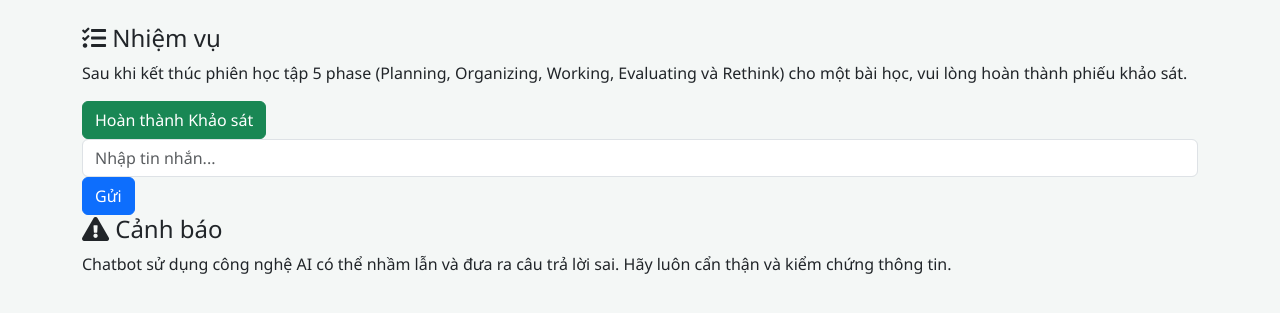
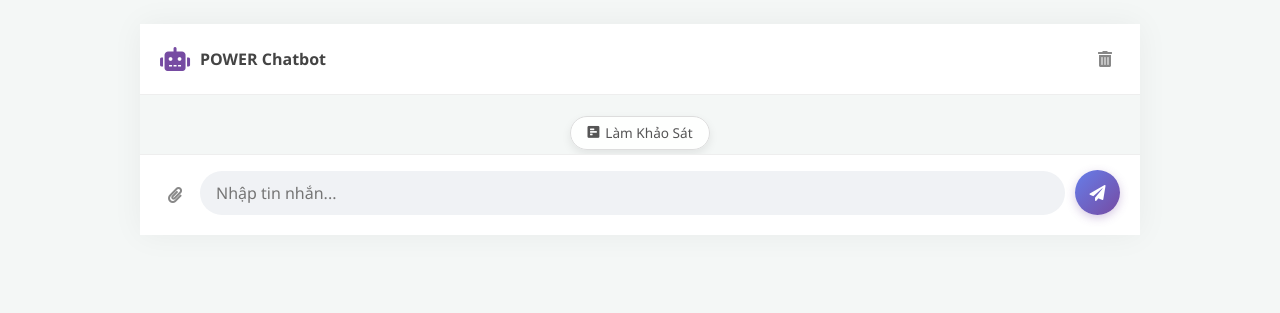
Before and after one commit to tranthanhduysph-coder/power-biology, a Flask app: page /chatbot/gofai in a window 1280 px wide. Shown: the part 56-369 px from the top of the page. Run offline with Flask 3, Linux system fonts and the light colour scheme; a user stored in the database is signed in; data comes from the database, SQL or seed files in the repository; tables that the repository leaves empty hold one stand-in row (values such as "Sample post").

Commit message:
Update chatbot_gofai.html

```diff
--- a/app/templates/chatbot_gofai.html
+++ b/app/templates/chatbot_gofai.html
@@ -1,100 +1,155 @@
-{% extends "base.html" %}
-{% block title %}POWER Biology Chatbot{% endblock %}
+{% extends 'base.html' %}
 
 {% block content %}
-<div class="chat-layout">
-    <div class="side-panel left-panel">
-        <h4><i class="fas fa-tasks"></i> Nhiệm vụ</h4>
-        <p>Sau khi kết thúc phiên học tập 5 phase (Planning, Organizing, Working, Evaluating và Rethink) cho một bài học, vui lòng hoàn thành phiếu khảo sát.</p>
-        <a href="https://forms.gle/9q4x7mBSnAswFcpn9" target="_blank" class="btn btn-success survey-btn">Hoàn thành Khảo sát</a>
+<div class="chat-wrapper">
+    <div class="chat-header">
+        <div class="bot-info">
+            <i class="fas fa-robot" style="color: #764ba2; font-size: 1.5rem;"></i>
+            <span>{{ bot_name if bot_name else 'POWER Chatbot' }}</span>
+        </div>
+        <button class="icon-btn" onclick="clearChatUI()" title="Làm sạch màn hình">
+            <i class="fas fa-trash-alt"></i>
+        </button>
     </div>
 
-    <div class="main-chat-panel">
-        <div id="chat-window" class="chat-window">
-            {% for message in chat_history %}
-                <div class="message {{ message.sender }}">
-                    <div class="icon">
-                        {% if message.sender == 'user' %}
-                            <i class="fas fa-user"></i> {# Icon cho người dùng #}
-                        {% else %}
-                            <i class="fas fa-robot"></i> {# Icon cho chatbot #}
-                        {% endif %}
-                    </div>
-                    <div class="message-content">{{ message.content | safe }}</div>
+    <div class="chat-box" id="chat-box">
+        {% for msg in chat_history %}
+            <div class="message {{ msg.sender }}">
+                <div class="avatar">
+                    {% if msg.sender == 'user' %}
+                        <i class="fas fa-user"></i>
+                    {% else %}
+                        <i class="fas fa-robot"></i>
+                    {% endif %}
                 </div>
-            {% endfor %}
+                <div class="bubble">
+                    {{ msg.text | safe }}
+                </div>
+            </div>
+        {% endfor %}
+
+        <div id="loading" class="message bot" style="display: none;">
+            <div class="avatar"><i class="fas fa-robot"></i></div>
+            <div class="bubble">
+                <div class="typing"><span></span><span></span><span></span></div>
+            </div>
         </div>
-        <form id="chat-form" class="chat-input-form">
-            <input type="text" id="user-input" class="form-control" placeholder="Nhập tin nhắn..." autocomplete="off">
-            <button type="submit" class="btn btn-primary">Gửi</button>
-        </form>
     </div>
 
-    <div class="side-panel right-panel">
-        <h4><i class="fas fa-exclamation-triangle"></i> Cảnh báo</h4>
-        <p>Chatbot sử dụng công nghệ AI có thể nhầm lẫn và đưa ra câu trả lời sai. Hãy luôn cẩn thận và kiểm chứng thông tin.</p>
+    <div class="utilities-bar">
+        <a href="https://forms.gle/yjWe3t7DfCve63776" target="_blank" class="utility-chip">
+            <i class="fas fa-poll-h"></i> Làm Khảo Sát
+        </a>
+        </div>
+
+    <div class="input-area">
+        <button class="icon-btn" onclick="document.getElementById('file-upload').click()" title="Gửi ảnh/file">
+            <i class="fas fa-paperclip"></i>
+        </button>
+        <input type="file" id="file-upload" hidden onchange="alert('Tính năng upload đang được phát triển!')">
+
+        <div class="input-container">
+            <textarea
+                id="user_input"
+                placeholder="Nhập tin nhắn..."
+                rows="1"
+                oninput="autoResize(this)"
+                onkeydown="handleEnter(event)"
+            ></textarea>
+        </div>
+
+        <button id="send-btn" class="send-btn" onclick="sendMessage()">
+            <i class="fas fa-paper-plane"></i>
+        </button>
     </div>
 </div>
 
 <script>
-    // Phần JavaScript giữ nguyên như cũ
-    document.addEventListener('DOMContentLoaded', () => {
-        const form = document.getElementById('chat-form');
-        const userInput = document.getElementById('user-input');
-        const chatWindow = document.getElementById('chat-window');
-        chatWindow.scrollTop = chatWindow.scrollHeight;
+    const chatBox = document.getElementById('chat-box');
+    const userInput = document.getElementById('user_input');
 
-        form.addEventListener('submit', async (e) => {
+    // Tự động cuộn xuống cuối
+    function scrollToBottom() {
+        chatBox.scrollTop = chatBox.scrollHeight;
+    }
+    scrollToBottom();
+
+    // Tự động giãn dòng textarea
+    function autoResize(textarea) {
+        textarea.style.height = 'auto';
+        textarea.style.height = textarea.scrollHeight + 'px';
+    }
+
+    // Xử lý phím Enter
+    function handleEnter(e) {
+        if (e.key === 'Enter' && !e.shiftKey) {
             e.preventDefault();
-            const message = userInput.value.trim();
-            if (message === '') return;
+            sendMessage();
+        }
+    }
 
-            appendMessage(message, 'user');
-            userInput.value = '';
+    // Xóa màn hình
+    function clearChatUI() {
+        if(confirm("Xóa màn hình chat? (Lịch sử vẫn lưu trên hệ thống)")) {
+            const msgs = document.querySelectorAll('.message:not(#loading)');
+            msgs.forEach(m => m.remove());
+        }
+    }
 
-            const typingIndicator = appendMessage('...', 'assistant'); // Hiển thị "..." cho tin nhắn chatbot
+    // Gửi tin nhắn
+    async function sendMessage() {
+        const text = userInput.value.trim();
+        if (!text) return;
 
-            try {
-                const response = await fetch("{{ url_for('main.ask') }}", {
-                    method: 'POST',
-                    headers: { 'Content-Type': 'application/json' },
-                    body: JSON.stringify({ message: message })
-                });
+        // 1. Hiển thị tin nhắn User
+        appendMessage('user', text);
+        userInput.value = '';
+        userInput.style.height = 'auto';
 
-                if (!response.ok) {
-                    throw new Error('Network response was not ok');
-                }
+        // 2. Hiển thị Loading
+        const loading = document.getElementById('loading');
+        loading.style.display = 'flex';
+        scrollToBottom();
 
-                const data = await response.json();
-                typingIndicator.querySelector('.message-content').innerHTML = data.response; // Cập nhật nội dung tin nhắn
-            } catch (error) {
-                console.error('Error:', error);
-                typingIndicator.querySelector('.message-content').innerHTML = 'Xin lỗi, đã có lỗi xảy ra. Vui lòng thử lại.';
-            }
-        });
+        // 3. Gọi API (Sử dụng biến API endpoint từ Server truyền xuống)
+        // Nếu biến này không có, mặc định là /chatbot/ai
+        const apiEndpoint = "{{ endpoint if endpoint else '/chatbot/ai' }}";
 
-        function appendMessage(text, sender) {
-            const messageElement = document.createElement('div');
-            messageElement.classList.add('message', sender);
+        try {
+            const response = await fetch(apiEndpoint, {
+                method: 'POST',
+                headers: { 'Content-Type': 'application/x-www-form-urlencoded' },
+                body: new URLSearchParams({ 'user_input': text })
+            });
 
-            const iconElement = document.createElement('div');
-            iconElement.classList.add('icon');
-            if (sender === 'user') {
-                iconElement.innerHTML = '<i class="fas fa-user"></i>';
-            } else {
-                iconElement.innerHTML = '<i class="fas fa-robot"></i>';
-            }
-            messageElement.appendChild(iconElement);
+            if (!response.ok) throw new Error("Lỗi kết nối Server");
 
-            const contentDiv = document.createElement('div');
-            contentDiv.classList.add('message-content');
-            contentDiv.innerHTML = text;
-            messageElement.appendChild(contentDiv);
+            const data = await response.json();
 
-            chatWindow.appendChild(messageElement);
-            chatWindow.scrollTop = chatWindow.scrollHeight;
-            return messageElement; // Trả về toàn bộ phần tử tin nhắn để cập nhật sau này
+            // 4. Ẩn loading và hiện tin nhắn Bot
+            loading.style.display = 'none';
+            appendMessage('bot', data.response);
+
+        } catch (error) {
+            loading.style.display = 'none';
+            appendMessage('bot', `<span style="color:red">⚠️ Lỗi kết nối: ${error.message}. Vui lòng thử lại.</span>`);
         }
-    });
+    }
+
+    function appendMessage(sender, html) {
+        const div = document.createElement('div');
+        div.className = `message ${sender}`;
+
+        const avatarIcon = sender === 'user' ? '<i class="fas fa-user"></i>' : '<i class="fas fa-robot"></i>';
+
+        div.innerHTML = `
+            <div class="avatar">${avatarIcon}</div>
+            <div class="bubble">${html}</div>
+        `;
+
+        const loading = document.getElementById('loading');
+        chatBox.insertBefore(div, loading);
+        scrollToBottom();
+    }
 </script>
 {% endblock %}
```
